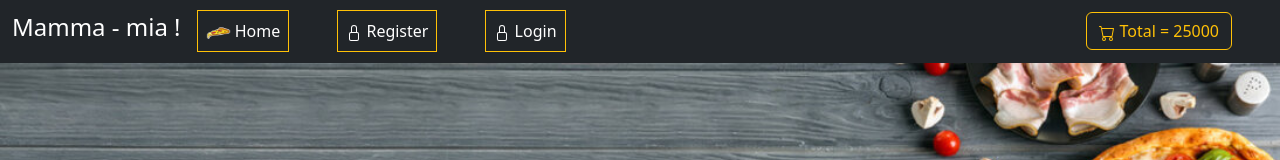
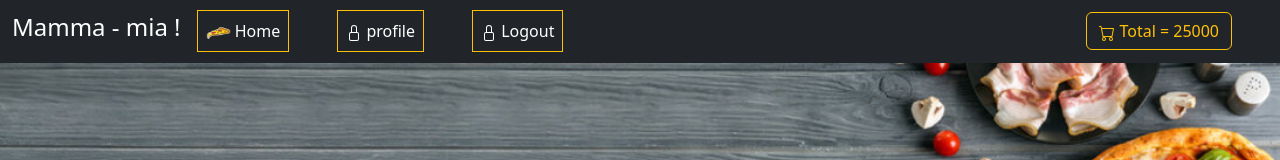
Before and after one commit to JulioMendoza-dev/pizzeria_mama_mia, a React (Vite) app: page / in a window 1280 px wide. Shown: the top 160 px of the page. Built offline with nearby package versions, Linux system fonts and the light colour scheme.

Commit message:
cambios en Register

```diff
--- a/src/components/Footer.jsx
+++ b/src/components/Footer.jsx
@@ -3,7 +3,7 @@ import React from 'react'
 function Footer() {
   return (
     <>
-    <footer className="py-3 my-4 bg-dark" style={{marginTop:"30px"}}>
+    <footer className="py-3 bg-dark" style={{marginTop:"30px"}}>
       <ul className="nav justify-content-center border-bottom pb-3 mb-3">
         <li className="nav-item"><a href="#" className="nav-link px-2 text-white">Home</a></li>
         <li className="nav-item"><a href="#" className="nav-link px-2 text-white">Socio</a></li>
--- a/src/components/Navbar.jsx
+++ b/src/components/Navbar.jsx
@@ -3,7 +3,7 @@ import React from 'react'
 
 function Navbar() {
   const total = 25000;
-  const token = false
+  const token = true
   return (
    <>
     <nav className="navbar navbar-expand-lg bg-dark">
--- a/src/components/Register.jsx
+++ b/src/components/Register.jsx
@@ -28,6 +28,9 @@ function Register() {
         if(!inputPassword2 === inputPassword){
             alert("las contraseñas deben ser iguales")
             return
+        }
+        if(inputEmail === "" || inputUsername ==="" || inputPassword === "" || inputPassword2 === "" ){
+            alert("todos los campos deben ser completados")
         }
         alert("te has registrado con exito!")
         setRegistrado(true)
```
Also changed, not shown: src/App.jsx (line endings or trailing spaces).
